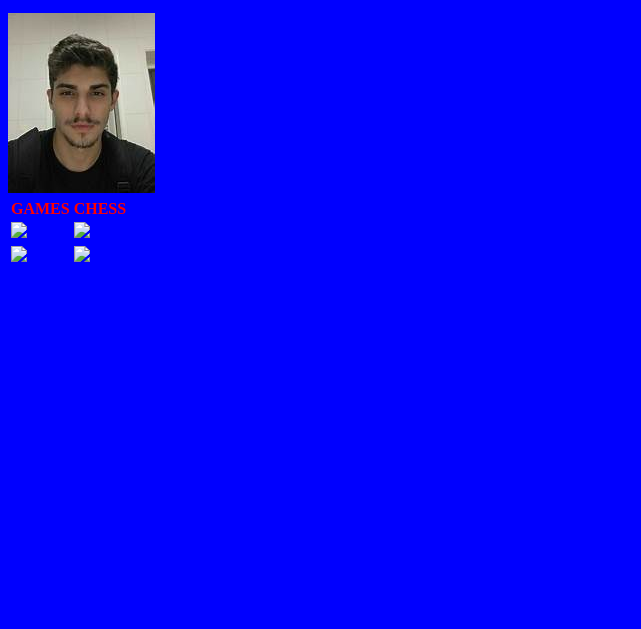
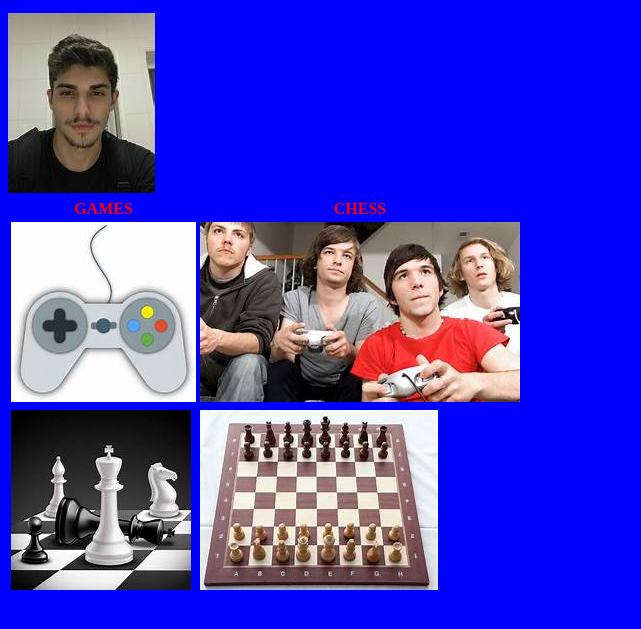
Before and after one commit to Jarbacho/examen-tic, a plain HTML site: page index.html in a window 1280 px wide. Shown: the part 101-730 px from the top of the page, without its empty margins (0-641 px from the left). Drawn offline with Linux system fonts and the light colour scheme; files whose address does not match are found by name.

Commit message:
Update index.html

```diff
--- a/index.html
+++ b/index.html
@@ -19,12 +19,12 @@
             </thead>
             <tbody>
             <tr>
-                <td> <img src="imagen/videojuego.jpg" >    </td>
-                <td><a> </a> <img src="imagen/juego.jpg" >   </td>
+                <td> <img src="videojuego.jpg" >    </td>
+                <td><a> </a> <img src="juego.jpg" >   </td>
             </tr>
             <tr>
-                <td> <img src="imagen/chess.jpg" >    </td>
-                <td> <img src="imagen/ajedrez.jpg" >   </td>
+                <td> <img src="chess.jpg" >    </td>
+                <td> <img src="ajedrez.jpg" >   </td>
             </tr>
 
 </body>
```
